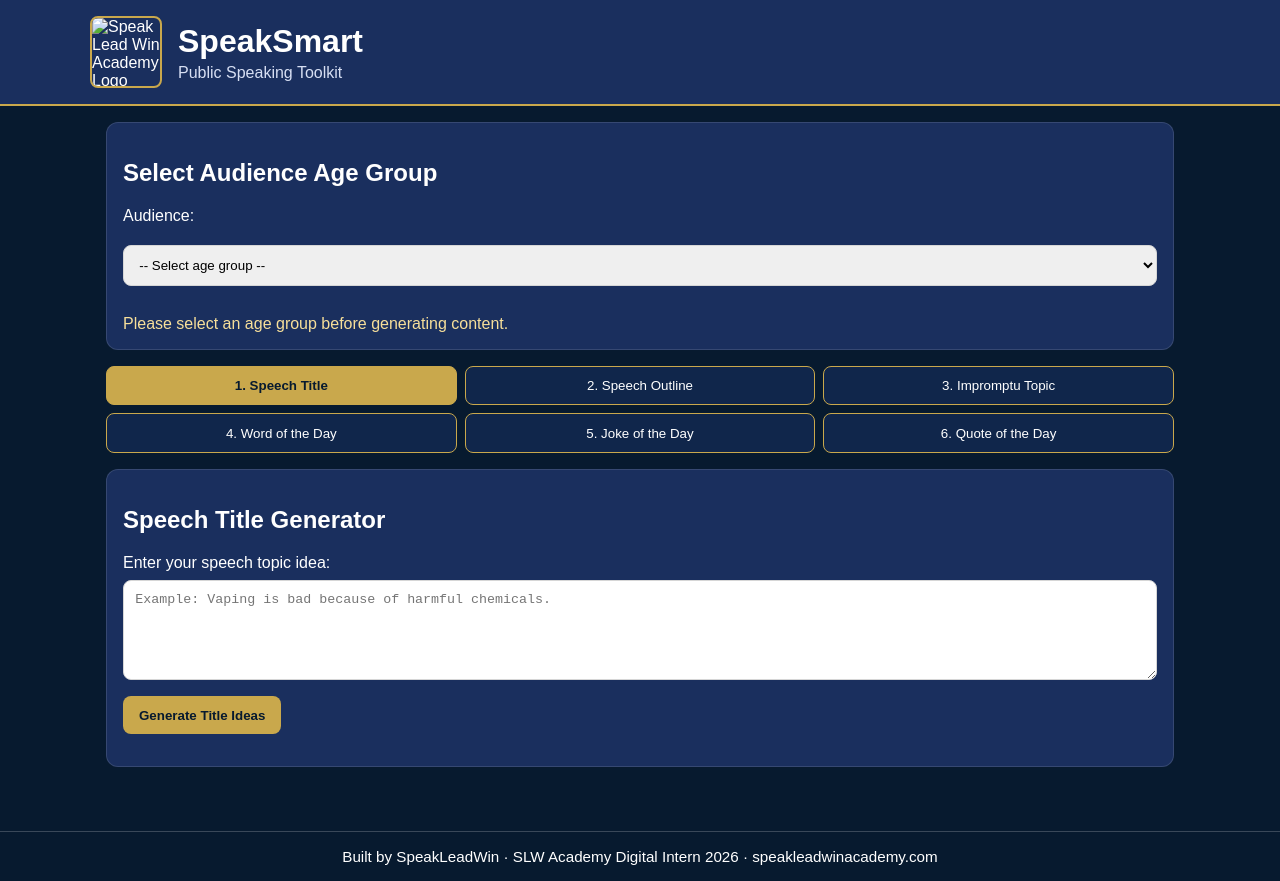
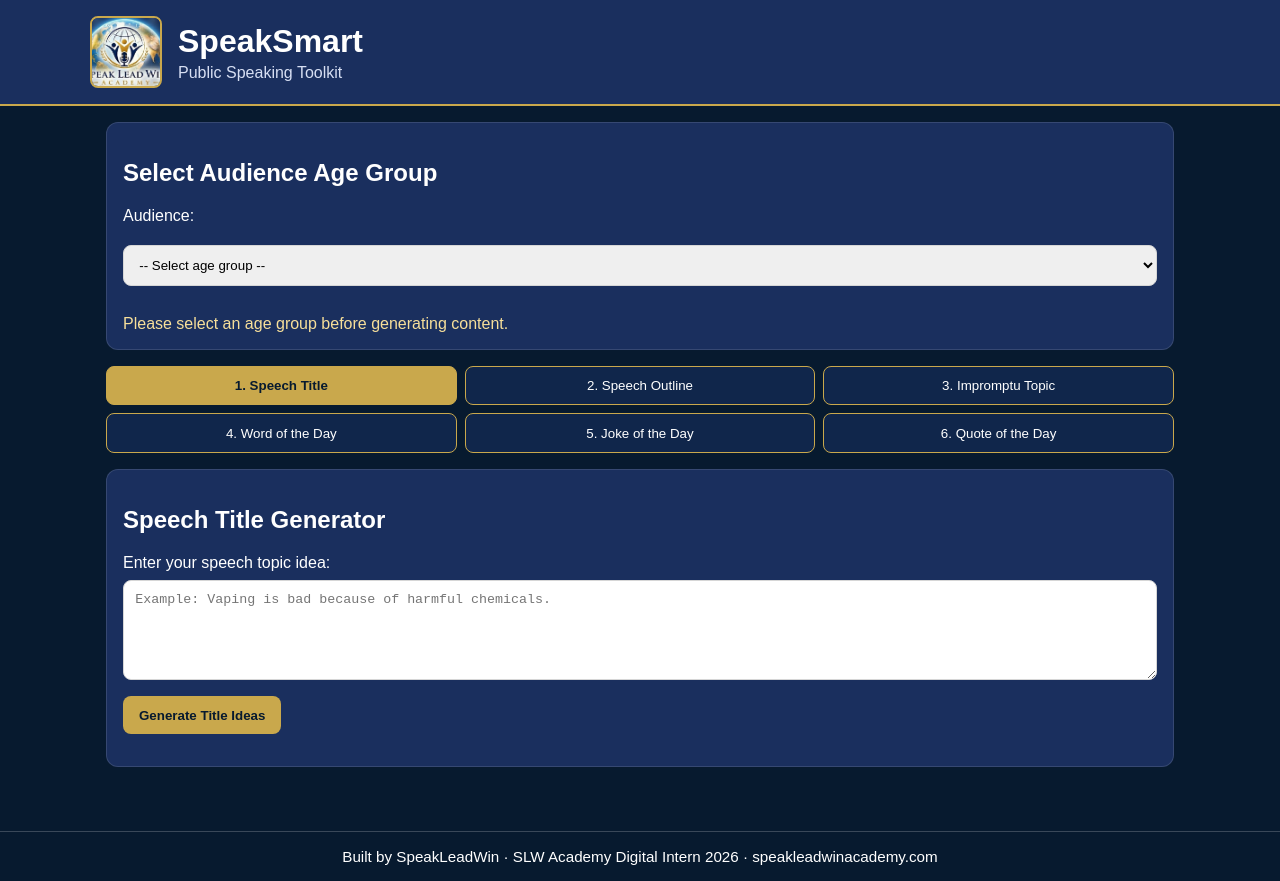
Before and after one commit to speakleadwin/speaksmart-slw1, a plain HTML site: page index.html in a window 1280 px wide. Drawn offline with Linux system fonts and the light colour scheme.

Commit message:
Update logo image source in index.html

```diff
--- a/index.html
+++ b/index.html
@@ -9,7 +9,7 @@
 <body>
   <header class="app-header">
     <div class="header-inner">
-      <img src="assets/slw-academy-logo.jpg" alt="Speak Lead Win Academy Logo" class="logo" />
+      <img src="assets/slw acadamy.jpg" alt="Speak Lead Win Academy Logo" class="logo" />
       <div>
         <h1>SpeakSmart</h1>
         <p class="subtitle">Public Speaking Toolkit</p>
```
